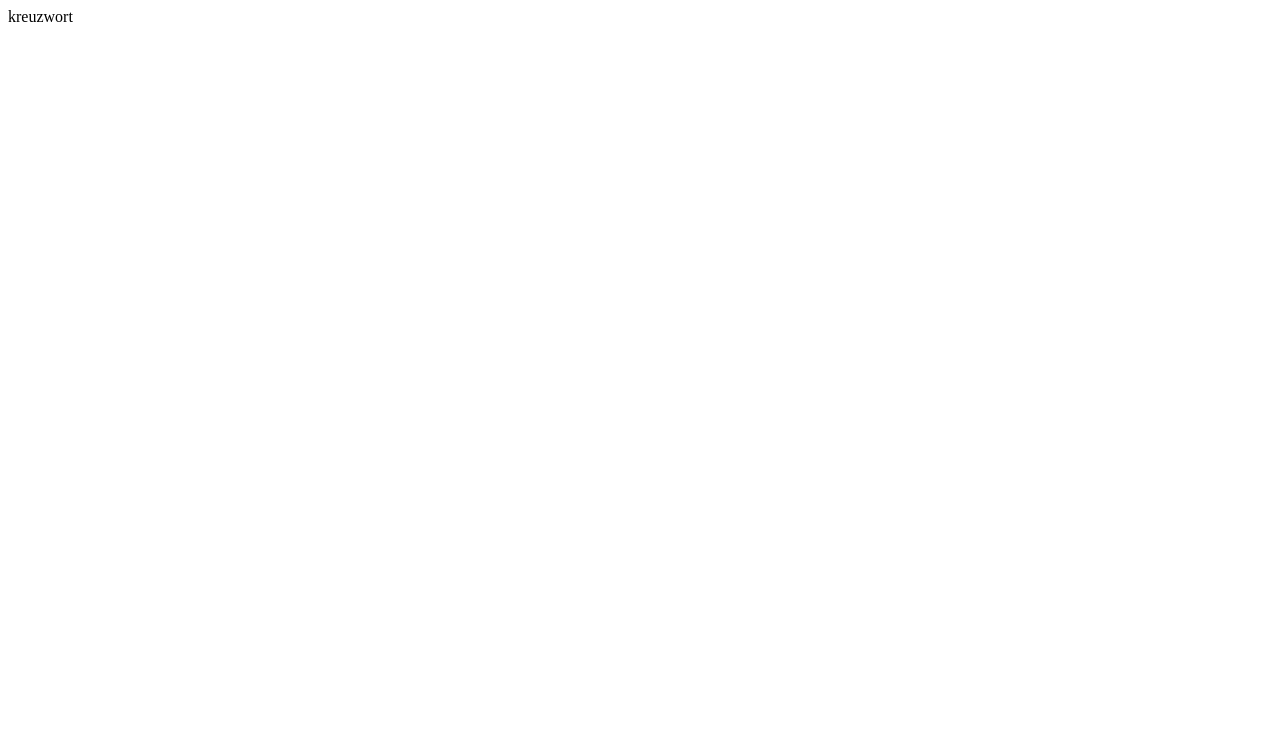
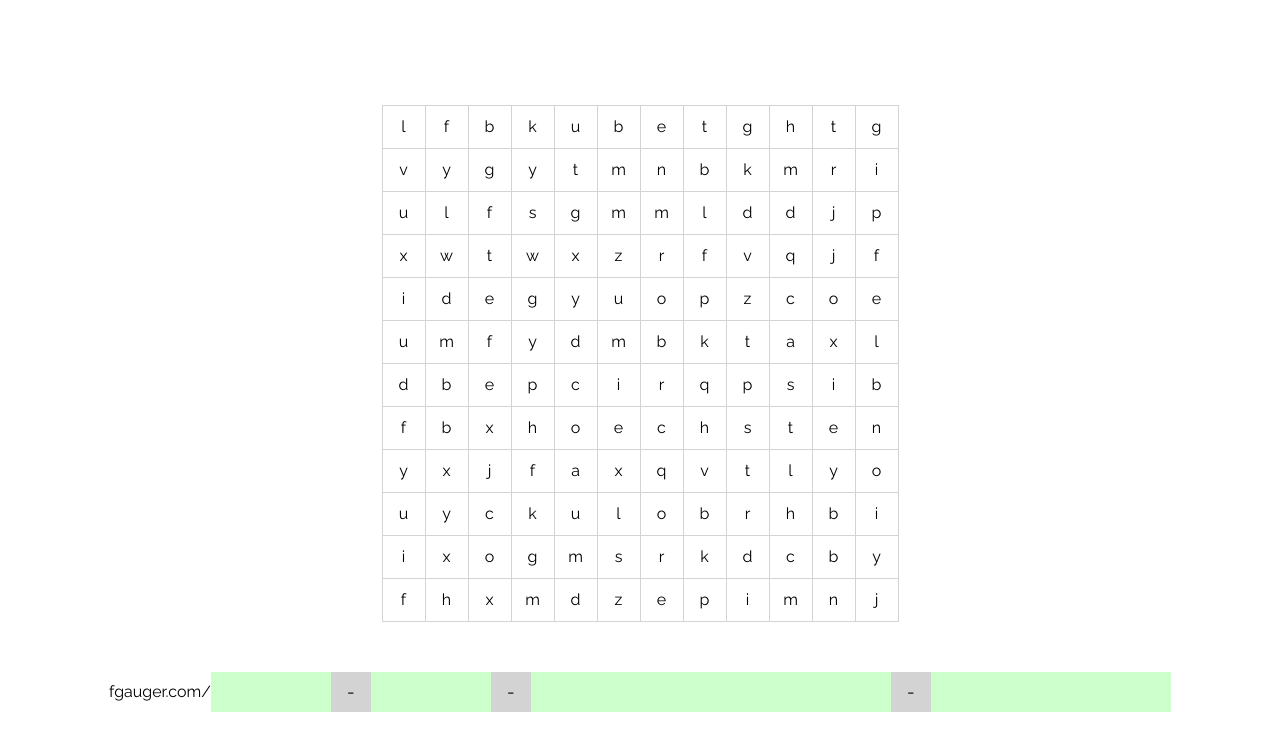
Before and after one commit to devgg/andi, a plain HTML site: page und-hinterzarten/index.html in a window 1280 px wide. Drawn offline with nearby package versions, Linux system fonts and the light colour scheme.

Commit message:
Add last puzzle

```diff
--- a/und-hinterzarten/index.html
+++ b/und-hinterzarten/index.html
@@ -4,8 +4,256 @@
     <meta charset="UTF-8">
     <title>Maika&Andreas</title>
     <link rel='shortcut icon' href='favicon.ico'>
+    <link rel="stylesheet" href="https://fonts.googleapis.com/css?family=Raleway">
+    <link rel="stylesheet" href="style.css">
+    <script src="https://ajax.googleapis.com/ajax/libs/jquery/3.1.0/jquery.min.js"></script>
+    <script src="main.js"></script>
 </head>
 <body>
-    kreuzwort
+<table>
+    <tr>
+        <td>l</td>
+        <td>f</td>
+        <td>b</td>
+        <td>k</td>
+        <td>u</td>
+        <td>b</td>
+        <td>e</td>
+        <td>t</td>
+        <td>g</td>
+        <td>h</td>
+        <td>t</td>
+        <td>g</td>
+    </tr>
+    <tr>
+        <td>v</td>
+        <td>y</td>
+        <td>g</td>
+        <td>y</td>
+        <td>t</td>
+        <td>m</td>
+        <td>n</td>
+        <td>b</td>
+        <td>k</td>
+        <td>m</td>
+        <td>r</td>
+        <td>i</td>
+    </tr>
+    <tr>
+        <td>u</td>
+        <td>l</td>
+        <td>f</td>
+        <td>s</td>
+        <td>g</td>
+        <td>m</td>
+        <td>m</td>
+        <td>l</td>
+        <td>d</td>
+        <td>d</td>
+        <td>j</td>
+        <td>p</td>
+    </tr>
+    <tr>
+        <td>x</td>
+        <td>w</td>
+        <td>t</td>
+        <td>w</td>
+        <td>x</td>
+        <td>z</td>
+        <td>r</td>
+        <td>f</td>
+        <td>v</td>
+        <td>q</td>
+        <td>j</td>
+        <td>f</td>
+    </tr>
+    <tr>
+        <td>i</td>
+        <td>d</td>
+        <td>e</td>
+        <td>g</td>
+        <td>y</td>
+        <td>u</td>
+        <td>o</td>
+        <td>p</td>
+        <td>z</td>
+        <td>c</td>
+        <td>o</td>
+        <td>e</td>
+    </tr>
+    <tr>
+        <td>u</td>
+        <td>m</td>
+        <td>f</td>
+        <td>y</td>
+        <td>d</td>
+        <td>m</td>
+        <td>b</td>
+        <td>k</td>
+        <td>t</td>
+        <td>a</td>
+        <td>x</td>
+        <td>l</td>
+    </tr>
+    <tr>
+        <td>d</td>
+        <td>b</td>
+        <td>e</td>
+        <td>p</td>
+        <td>c</td>
+        <td>i</td>
+        <td>r</td>
+        <td>q</td>
+        <td>p</td>
+        <td>s</td>
+        <td>i</td>
+        <td>b</td>
+    </tr>
+    <tr>
+        <td>f</td>
+        <td>b</td>
+        <td>x</td>
+        <td>h</td>
+        <td>o</td>
+        <td>e</td>
+        <td>c</td>
+        <td>h</td>
+        <td>s</td>
+        <td>t</td>
+        <td>e</td>
+        <td>n</td>
+    </tr>
+    <tr>
+        <td>y</td>
+        <td>x</td>
+        <td>j</td>
+        <td>f</td>
+        <td>a</td>
+        <td>x</td>
+        <td>q</td>
+        <td>v</td>
+        <td>t</td>
+        <td>l</td>
+        <td>y</td>
+        <td>o</td>
+    </tr>
+    <tr>
+        <td>u</td>
+        <td>y</td>
+        <td>c</td>
+        <td>k</td>
+        <td>u</td>
+        <td>l</td>
+        <td>o</td>
+        <td>b</td>
+        <td>r</td>
+        <td>h</td>
+        <td>b</td>
+        <td>i</td>
+    </tr>
+    <tr>
+        <td>i</td>
+        <td>x</td>
+        <td>o</td>
+        <td>g</td>
+        <td>m</td>
+        <td>s</td>
+        <td>r</td>
+        <td>k</td>
+        <td>d</td>
+        <td>c</td>
+        <td>b</td>
+        <td>y</td>
+    </tr>
+    <tr>
+        <td>f</td>
+        <td>h</td>
+        <td>x</td>
+        <td>m</td>
+        <td>d</td>
+        <td>z</td>
+        <td>e</td>
+        <td>p</td>
+        <td>i</td>
+        <td>m</td>
+        <td>n</td>
+        <td>j</td>
+    </tr>
+</table>
+<div id="solution">
+    <div id="url">fgauger.com/</div>
+    <div class="field sol">
+        <div class="input focus" contenteditable></div>
+    </div>
+    <div class="field sol">
+        <div class="input focus" contenteditable></div>
+    </div>
+    <div class="field sol">
+        <div class="input focus" contenteditable></div>
+    </div>
+    <div class="field">
+        <div class="input">-</div>
+    </div>
+    <div class="field sol">
+        <div class="input focus" contenteditable></div>
+    </div>
+    <div class="field sol">
+        <div class="input focus" contenteditable></div>
+    </div>
+    <div class="field sol">
+        <div class="input focus" contenteditable></div>
+    </div>
+    <div class="field">
+        <div class="input">-</div>
+    </div>
+    <div class="field sol">
+        <div class="input focus" contenteditable></div>
+    </div>
+    <div class="field sol">
+        <div class="input focus" contenteditable></div>
+    </div>
+    <div class="field sol">
+        <div class="input focus" contenteditable></div>
+    </div>
+    <div class="field sol">
+        <div class="input focus" contenteditable></div>
+    </div>
+    <div class="field sol">
+        <div class="input focus" contenteditable></div>
+    </div>
+    <div class="field sol">
+        <div class="input focus" contenteditable></div>
+    </div>
+    <div class="field sol">
+        <div class="input focus" contenteditable></div>
+    </div>
+    <div class="field sol">
+        <div class="input focus" contenteditable></div>
+    </div>
+    <div class="field sol">
+        <div class="input focus" contenteditable></div>
+    </div>
+    <div class="field">
+        <div class="input">-</div>
+    </div>
+    <div class="field sol">
+        <div class="input focus" contenteditable></div>
+    </div>
+    <div class="field sol">
+        <div class="input focus" contenteditable></div>
+    </div>
+    <div class="field sol">
+        <div class="input focus" contenteditable></div>
+    </div>
+    <div class="field sol">
+        <div class="input focus" contenteditable></div>
+    </div>
+    <div class="field sol">
+        <div class="input focus" contenteditable></div>
+    </div>
+    <div class="field sol">
+        <div class="input focus" contenteditable></div>
+    </div>
+</div>
 </body>
 </html>
--- /dev/null
+++ b/und-hinterzarten/main.js
@@ -0,0 +1,37 @@
+$(window).on('load', function () {
+    $(".focus").keyup(function(e) {
+        var inputs = $('#solution').find('.focus');
+        if(e.keyCode == 8 || e.keyCode == 37) {
+            var newIndex = Math.max(0, inputs.index(this) - 1);
+            placeCaretAtEnd(inputs.eq(newIndex).get(0));
+        } else if ((e.keyCode > 64 && e.keyCode < 91) || (e.keyCode > 96 && e.keyCode < 123)) {
+            $(this).text(String.fromCharCode(e.keyCode).toLowerCase());
+            var newIndex = Math.min(inputs.length - 1, inputs.index(this) + 1);
+            placeCaretAtEnd(inputs.eq(newIndex).get(0));
+        } else if(e.keyCode == 32 || e.keyCode == 39) {
+            var newIndex = Math.min(inputs.length - 1, inputs.index(this) + 1);
+            placeCaretAtEnd(inputs.eq(newIndex).get(0));
+        } else {
+            $(this).text("");
+        }
+    });
+});
+
+
+function placeCaretAtEnd(el) {
+    el.focus();
+    if (typeof window.getSelection != "undefined"
+        && typeof document.createRange != "undefined") {
+        var range = document.createRange();
+        range.selectNodeContents(el);
+        range.collapse(false);
+        var sel = window.getSelection();
+        sel.removeAllRanges();
+        sel.addRange(range);
+    } else if (typeof document.body.createTextRange != "undefined") {
+        var textRange = document.body.createTextRange();
+        textRange.moveToElementText(el);
+        textRange.collapse(false);
+        textRange.select();
+    }
+}
--- /dev/null
+++ b/und-hinterzarten/style.css
@@ -0,0 +1,58 @@
+* {
+    font-family: "Raleway", sans-serif;
+}
+
+
+table {
+    border-collapse: collapse;
+    margin-bottom: 50px;
+}
+
+body {
+    display: flex;
+    flex-direction: column;
+    justify-content: center;
+    align-items: center;
+    min-height: 100vh;
+}
+
+td {
+    text-align: center;
+    line-height: 40px;
+    width: 40px;
+    height: 40px;
+    border: 1px solid lightgray;
+}
+
+.field {
+    display: flex;
+    justify-content: space-between;
+    align-items: center;
+    width: 40px;
+    height: 40px;
+    position: relative;
+    text-align: center;
+}
+
+
+.input {
+    font-size: 18px;
+    width: 40px;
+    height: 40px;
+    text-align: center;
+    line-height: 40px;
+    background-color: lightgray;
+}
+
+#solution > .sol > .input {
+    background-color: rgba(0, 255, 0, 0.2);
+}
+
+#url {
+    line-height: 40px;
+}
+
+#solution {
+    display: flex;
+    flex-direction: row;
+}
```
Also changed, not shown: vom-himmelreich/1/main.js (deleted, +0 -23 lines).
